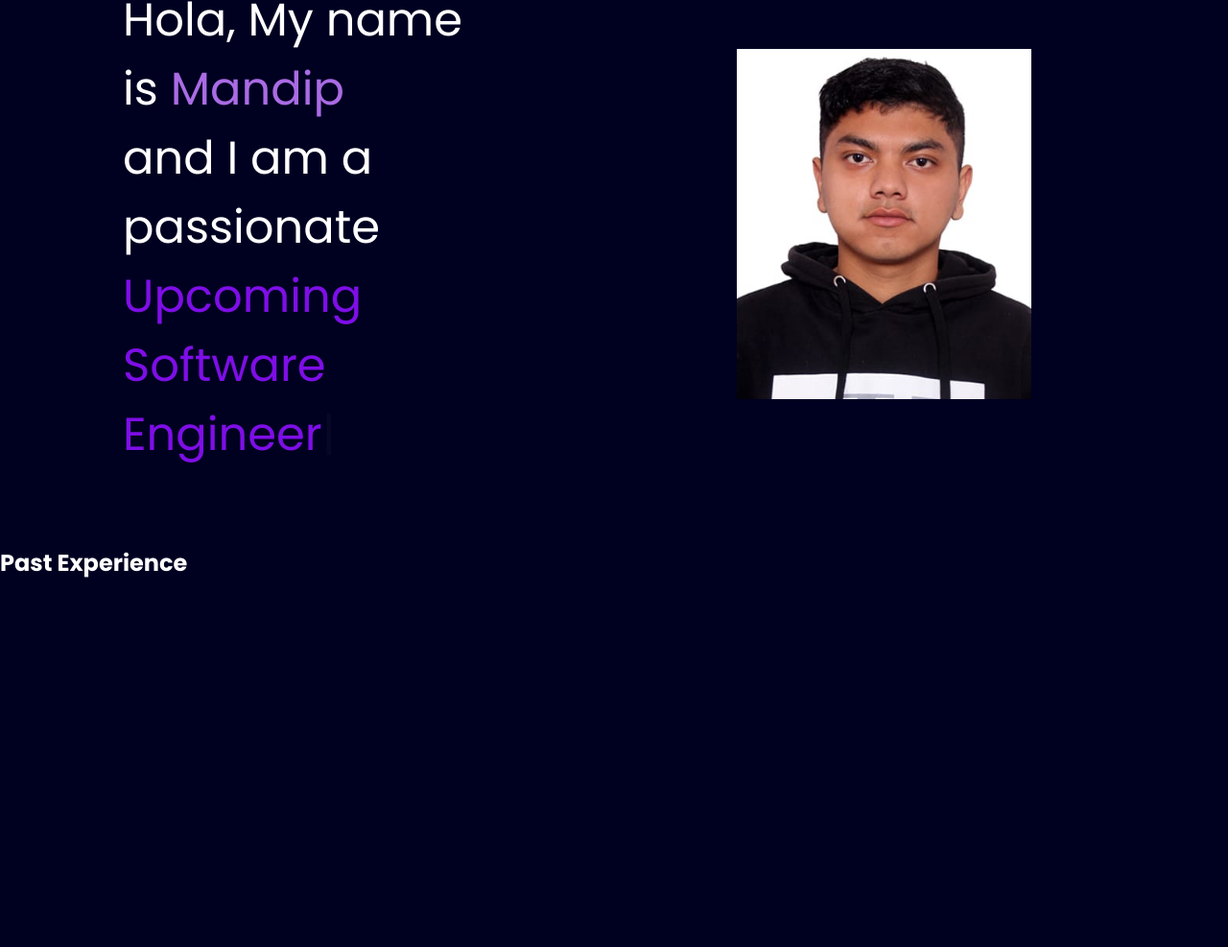
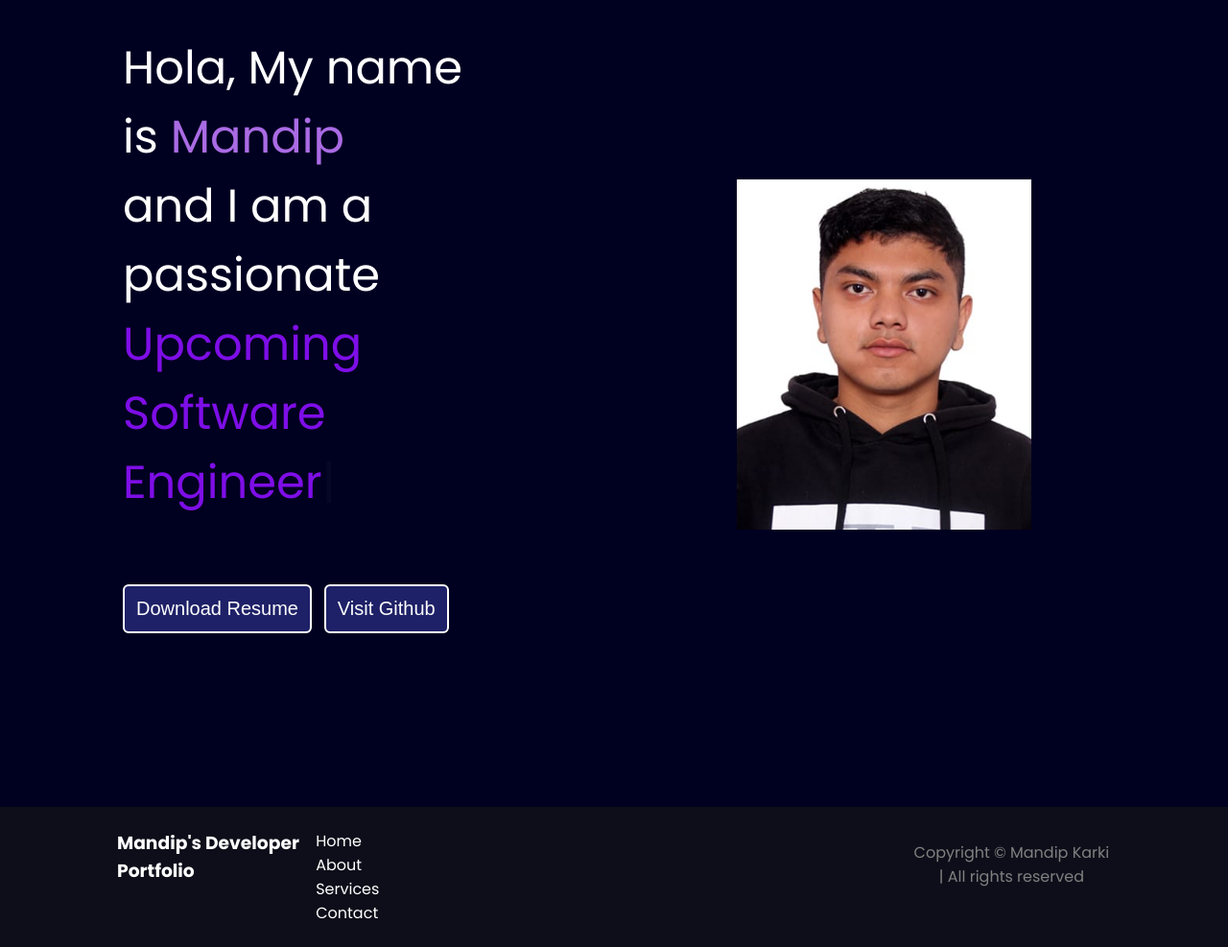
Before and after one commit to 99mandip/javascriptportfolio, a plain HTML site: page index.html in a window 1280 px wide. Shown: the part 175-1162 px from the top of the page at 96% size. Before the commit the page ends 800 px from the top, so only its background shows below. Drawn offline with nearby package versions, Linux system fonts and the light colour scheme.

Commit message:
some changes in index pages

```diff
--- a/index.html
+++ b/index.html
@@ -1,92 +1,154 @@
 <!DOCTYPE html>
 <html lang="en">
+
 <head>
     <meta charset="UTF-8">
     <meta name="viewport" content="width=device-width, initial-scale=1.0">
     <title>Mandip - Developer Portfolio</title>
     <link rel="preconnect" href="https://fonts.googleapis.com">
     <link rel="preconnect" href="https://fonts.gstatic.com" crossorigin>
-<link href="https://fonts.googleapis.com/css2?family=Poppins:ital,wght@0,100;0,200;0,300;0,400;0,500;0,600;0,700;0,800;0,900;1,100;1,200;1,300;1,400;1,500;1,600;1,700;1,800;1,900&display=swap" rel="stylesheet">
+    <link
+        href="https://fonts.googleapis.com/css2?family=Poppins:ital,wght@0,100;0,200;0,300;0,400;0,500;0,600;0,700;0,800;0,900;1,100;1,200;1,300;1,400;1,500;1,600;1,700;1,800;1,900&display=swap"
+        rel="stylesheet">
     <style>
         * {
             margin: 0;
             padding: 0;
         }
-body{
+
+        body {
             background-color: rgb(0, 0, 33);
             color: white;
             font-family: 'Poppins', sans-serif;
         }
-    nav{
+
+        nav {
             display: flex;
             justify-content: space-around;
             align-items: center;
             height: 80px;
             background-color: rgb(18, 18, 62);
         }
-    nav ul{
+
+        nav ul {
             display: flex;
             justify-content: center;
         }
-    nav ul li{
+
+        nav ul li {
             list-style: none;
             margin: 0 23px;
 
         }
 
-    nav ul li a{
+        nav ul li a {
             text-decoration: none;
             color: white;
 
         }
 
-    nav ul li a:hover{
+        nav ul li a:hover {
             color: rgb(153, 153, 226);
             font-size: 1.04 rem;
 
         }
 
-    .left{
+        main hr {
+            border: 0;
+            background: #9c97f1;
+            height: 1.2px;
+            margin: 60px 84px;
+        }
+
+        .left {
             font-size: 1.5rem;
 
         }
 
-    .firstSection{
+        .firstSection {
             display: flex;
             justify-content: space-around;
             align-items: center;
-        margin: 80px 0;
+            margin: 130px 0;
         }
 
-    .firstSection > div{
+        .firstSection>div {
             width: 30%;
         }
 
-    .leftSection{
+        .leftSection {
+            font-size: 3rem;
+        }
 
-        font-size: 3rem;
+        .leftSection .buttons{
+            padding: 50px 0;
+        }
+
+        .leftSection .btn{
+            padding: 12px;
+            background: #1e2167;
+            color: white;
+            border: 2px solid white;
+            border-radius: 6px;
+            font-size: 20px;
+            cursor: pointer;
+        }
+
+        .rightSection img {
+            width: 80%;
+        }
+
+        .purple {
+            color: rgb(170, 107, 228);
+        }
+
+        .text-gray {
+            color: gray;
 
         }
 
-    .rightSection img{
-        width: 80%;
-    }
-
-    .purple{
-        color: rgb(170, 107, 228);
-    }
-
-    #element{
+        #element {
             color: rgb(126, 14, 231);
         }
 
-    .secondSection{
-        max-width: 80vw;
-        margin: auto;
+        footer {
+            background-color: #0e0e1a;
+
+        }
+
+        .footer {
+            display: flex;
+            padding: 23px 122px;
+            justify-content: space-evenly;
+        }
+
+        .footer ul{
+            list-style: none;
+        }
+
+        .footer > div{
+            width: 223px;
+        }
+
+        footer .footer-rights{
+            text-align: center;
+            color: gray;
+            padding: 12px 0;
+
+        }
+
+        @media screen and (max-width: 2000px) {
+            body{
+               /* background-color: red;
+            }
+            .firstSection{
+               flex-direction: column-reverse;
+            }
         }
 
     </style>
 </head>
+
 <body>
     <header>
         <nav>
@@ -110,16 +172,42 @@ body{
                 <div>and I am a passionate</div>
 
                 <span id="element"></span>
+                <div class="buttons">
+                   <button class="btn">Download Resume</button>
+                   <button class="btn">Visit Github</button>
+                </div>
             </div>
             <div class="rightSection">
                 <img src="images/mandip.jpg" alt="">
             </div>
         </section>
-
-        <section class="secionSection">
-            <h1>Past Experience</h1>
+        <div class="box"></div>
         </section>
     </main>
+    <footer>
+        <div class="footer">
+            <div class="footer-first">
+                <h3>Mandip's Developer Portfolio</h3>
+            </div>
+            <div class="footer-second">
+                <ul>
+                    <li>Home</li>
+                    <li>About</li>
+                    <li>Services</li>
+                    <li>Contact</li>
+                </ul>
+            </div>
+            <div class="footer-third">
+
+            </div>
+            <div class="footer-fourth">
+
+            </div>
+            <div class="footer-rights">
+               Copyright &#169; Mandip Karki | All rights reserved
+            </div>
+        </div>
+    </footer>
     <script src="https://unpkg.com/typed.js@2.1.0/dist/typed.umd.js"></script>
     <script>
         var typed = new Typed('#element', {
@@ -129,4 +217,5 @@ body{
     </script>
 
 </body>
+
 </html>
```
Lines whose indentation alone changed are shown as unchanged.
